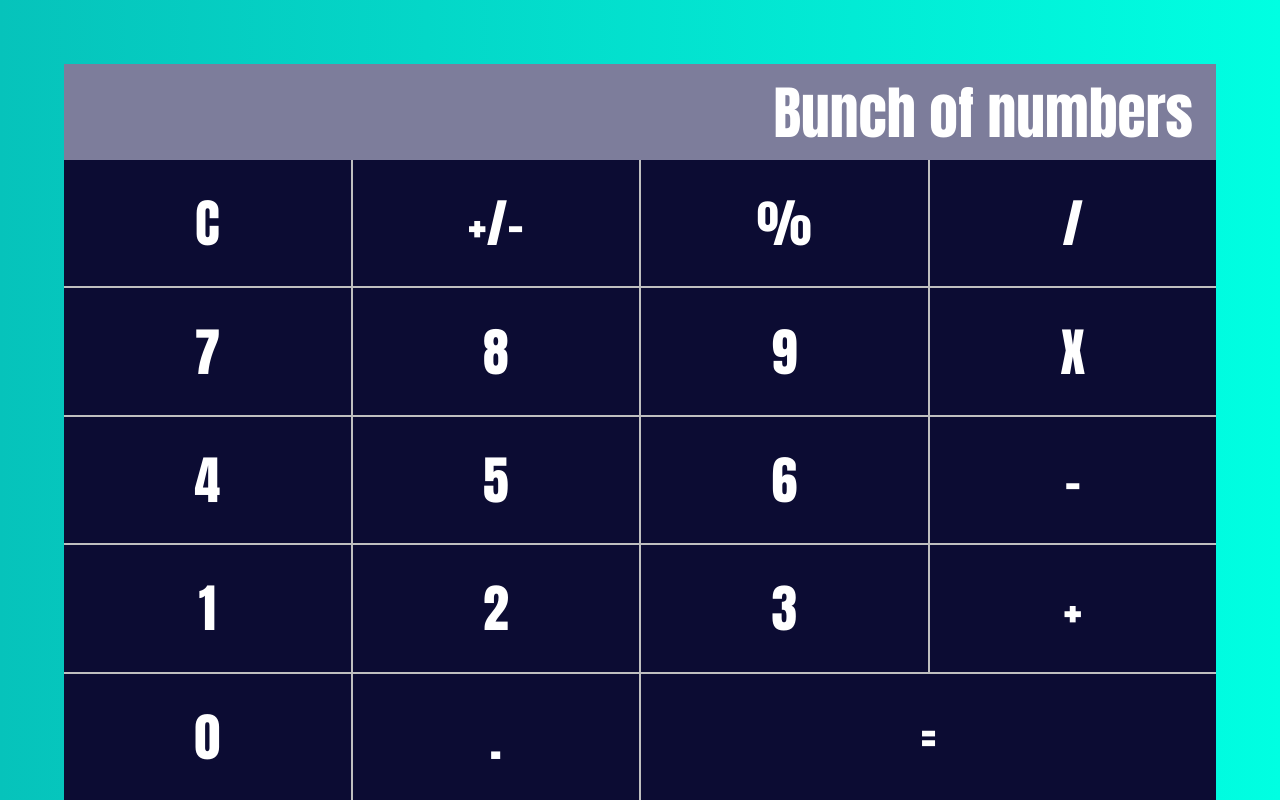
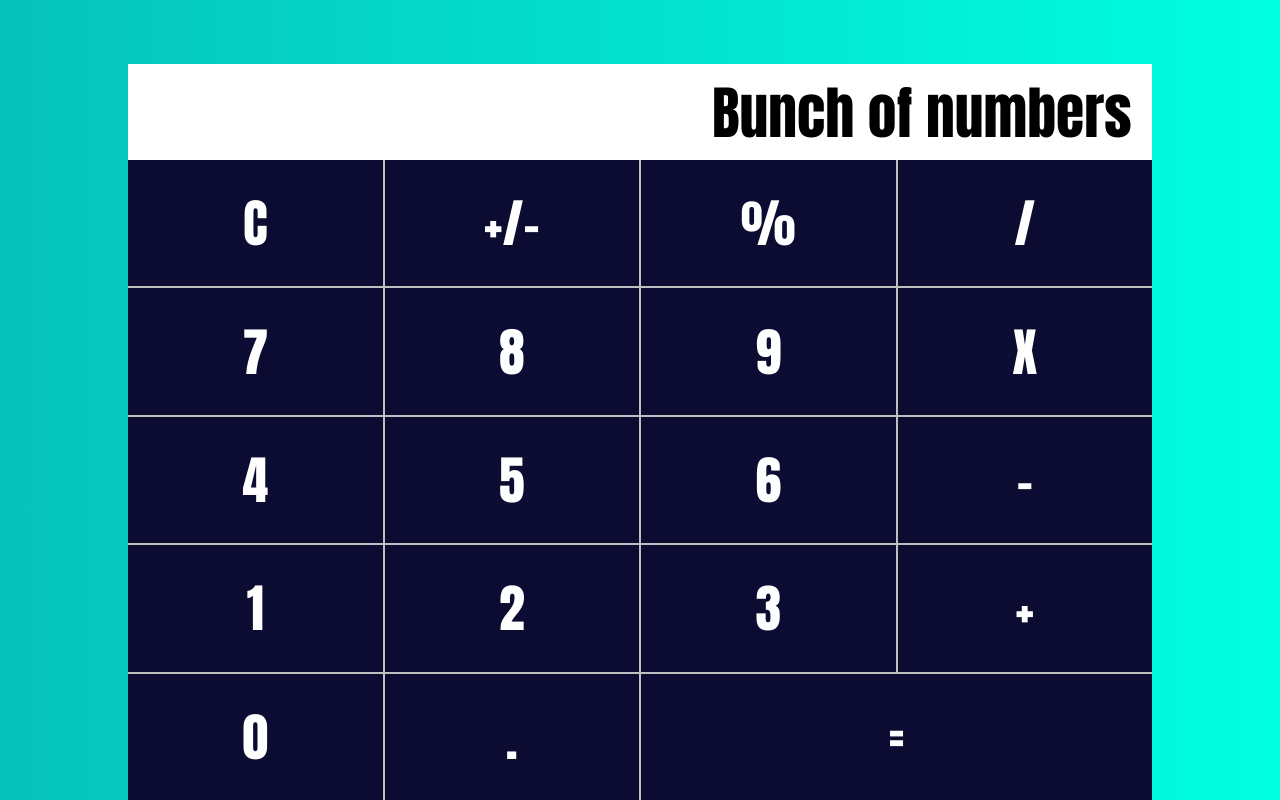
Before and after one commit to DexterFreeman/calculator, a plain HTML site: page index.html in a window 1280 px wide. Drawn offline with Linux system fonts and the light colour scheme.

Commit message:
Switched answercontainer to white background as it looks better

```diff
--- a/styles.scss
+++ b/styles.scss
@@ -1,5 +1,5 @@
 $button-color: rgb(12, 12, 51);
-$display-color: rgb(125, 125, 155);
+$display-color: rgb(255, 255, 255);
 
 * {
     margin: 0;
@@ -13,9 +13,10 @@ body {
     display: flex;
     width: 100%;
     height: 100vh;
+
     .calcDisplay {
 
-    background: linear-gradient(90deg, rgba(6,195,187,1) 0%, rgba(0,255,226,1) 100%);
+        background: linear-gradient(90deg, rgba(6, 195, 187, 1) 0%, rgba(0, 255, 226, 1) 100%);
         height: 100%;
         width: 100%;
         display: flex;
@@ -25,8 +26,9 @@ body {
         color: white;
 
         .answerContainer {
+            color: black;
             margin-top: 5%;
-      width: 90%;
+            width: 80%;
             height: 12%;
             max-height: 1000px;
             max-width: 1200px;
@@ -46,7 +48,7 @@ body {
         .commandContainer {
             background-color: rgb(191, 191, 191);
 
-      width: 90%;
+            width: 80%;
             height: 80%;
             max-height: 1000px;
             max-width: 1200px;
@@ -54,6 +56,7 @@ body {
             grid-gap: 2px;
             grid-template-columns: 1fr 1fr 1fr 1fr;
             grid-template-rows: 1fr 1fr 1fr 1fr 1fr;
+
             a {
                 display: flex;
                 justify-content: center;
@@ -62,15 +65,18 @@ body {
 
                 background-color: $button-color;
             }
+
             #buttonEquals {
                 grid-row-start: 5;
                 grid-row-end: 5;
                 grid-column-start: 3;
                 grid-column-end: 5;
             }
+
             a:hover {
                 background-color: rgb(31, 31, 84);
             }
+
             a:active {
                 background-color: rgb(63, 63, 124);
             }
```
Also changed, not shown: styles.css, 1 other file. Lines whose indentation alone changed are shown as unchanged.
